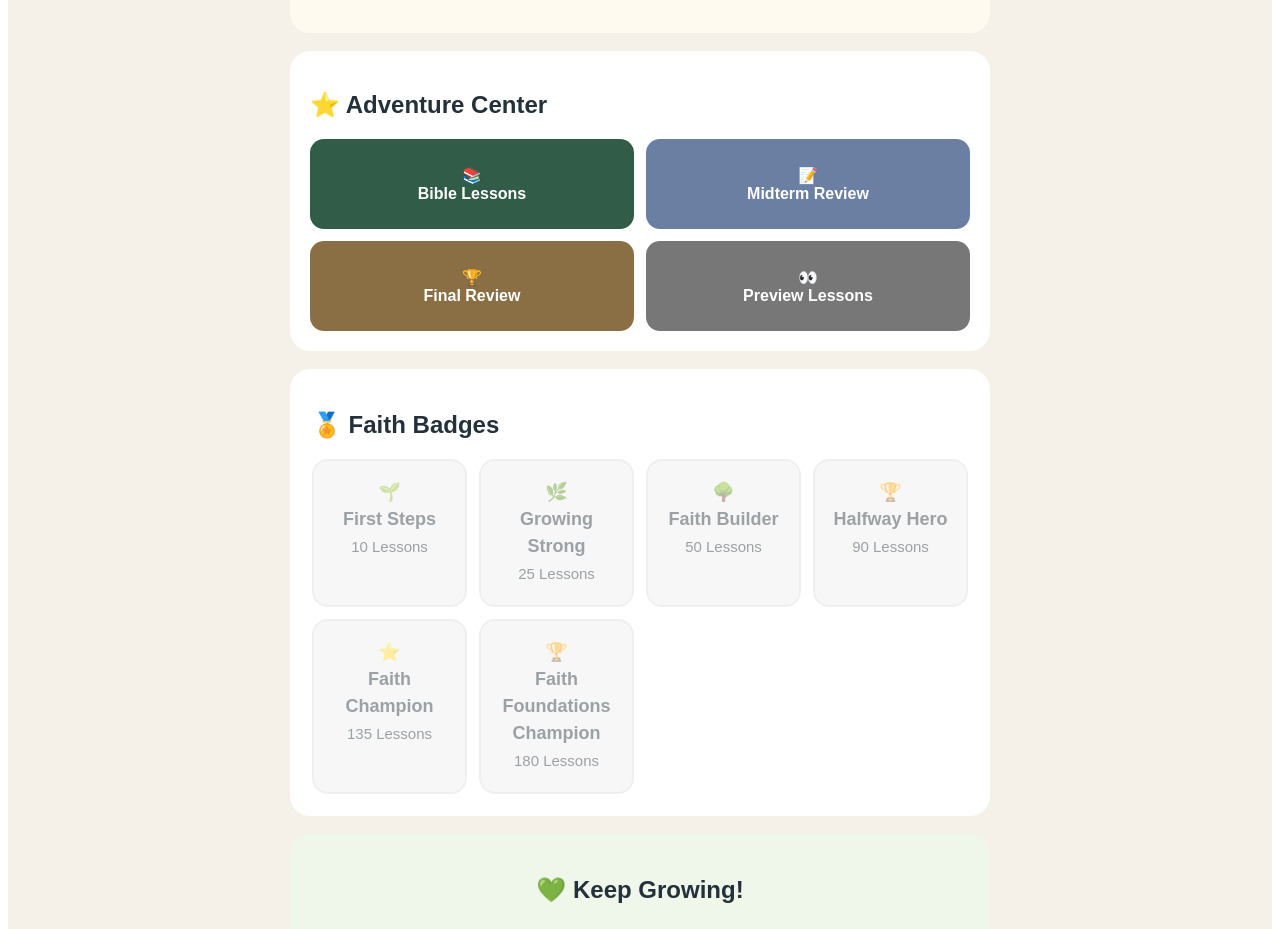
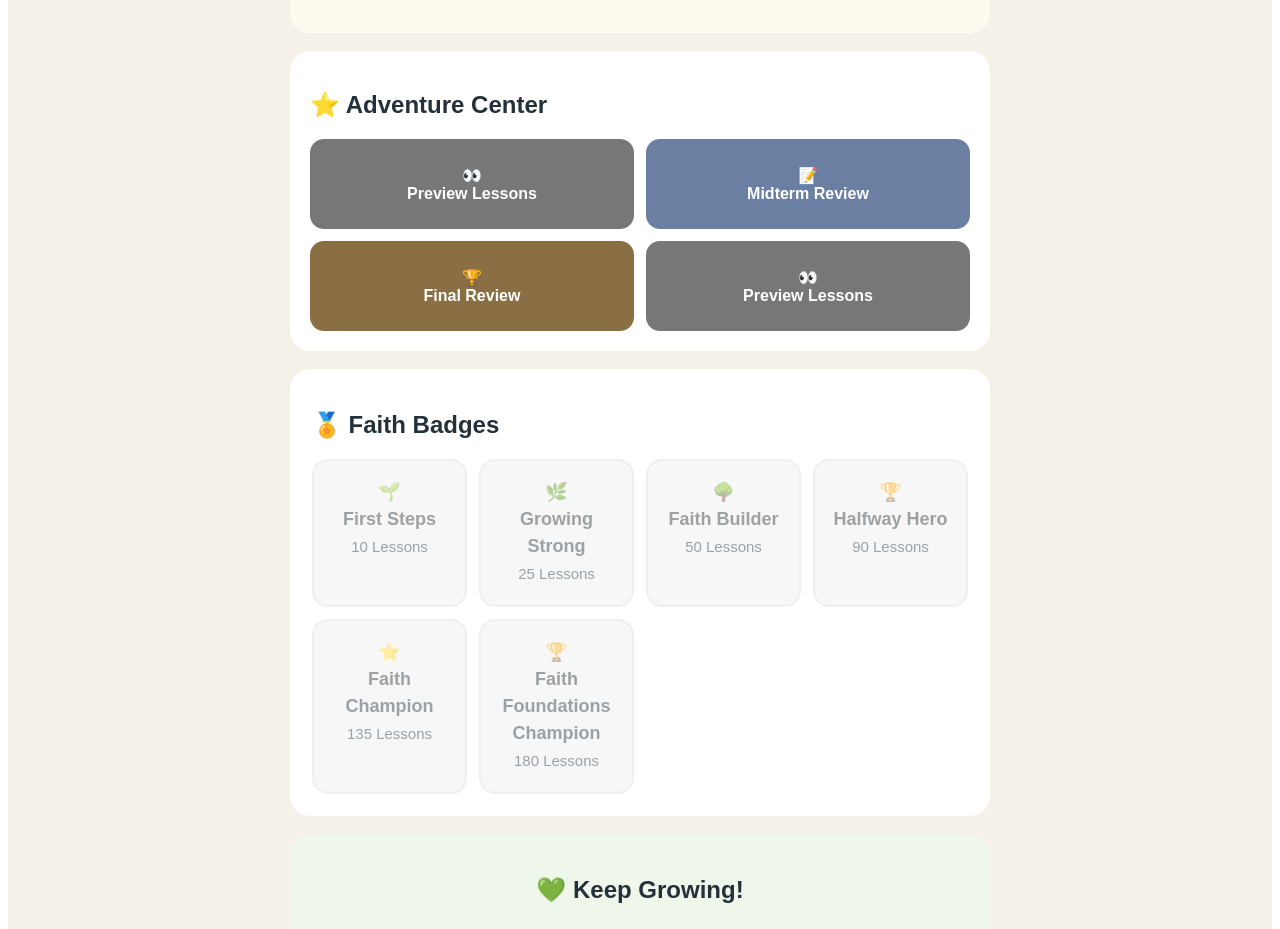
Before and after one commit to ahamilton1210ah-maker/faith-foundations-mm-adventure, a Next.js app: page /app in a window 1280 px wide. Shown: the part 860-1789 px from the top of the page. Built offline with nearby package versions, Linux system fonts and the light colour scheme.

Commit message:
Replace Bible Lessons button with Preview Lessons
Replaced the Bible Lessons button with a Preview Lessons button that redirects to the Lessons page with a parent query parameter.

```diff
--- a/app/app/page.js
+++ b/app/app/page.js
@@ -197,15 +197,14 @@ export default function Home() {
           >
            <button
   onClick={() => {
-                window.location.href = "/Lessons";
+    window.location.href = "/Lessons?parent=true";
   }}
-              style={buttonStyle("#315c48")}
+  style={buttonStyle("#777")}
 >
-              📚
+  👀
   <br />
-              Bible Lessons
+  Preview Lessons
 </button>
-
             <button
               onClick={() => {
                 window.location.href = "/Midterm";
```
Lines whose indentation alone changed are shown as unchanged.
